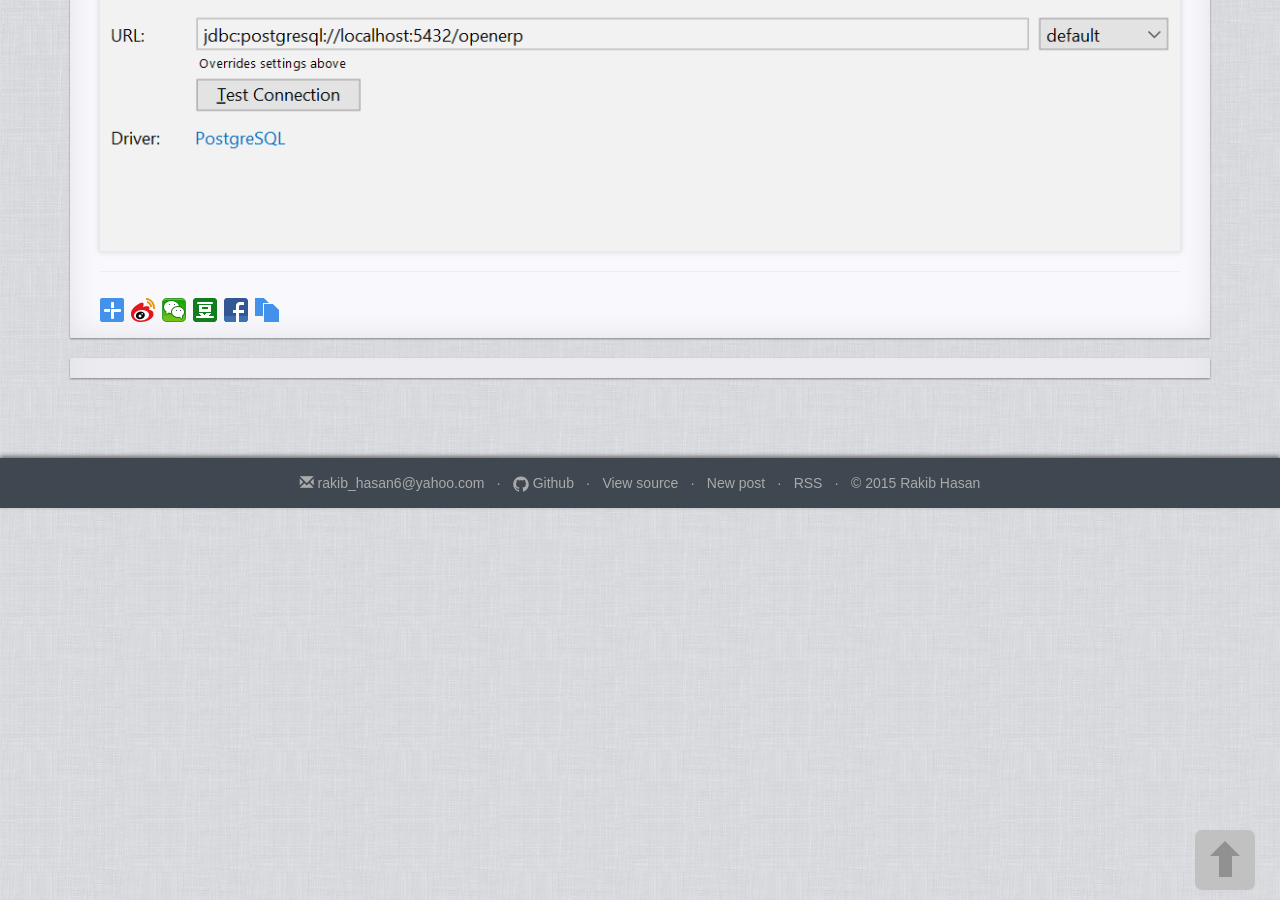
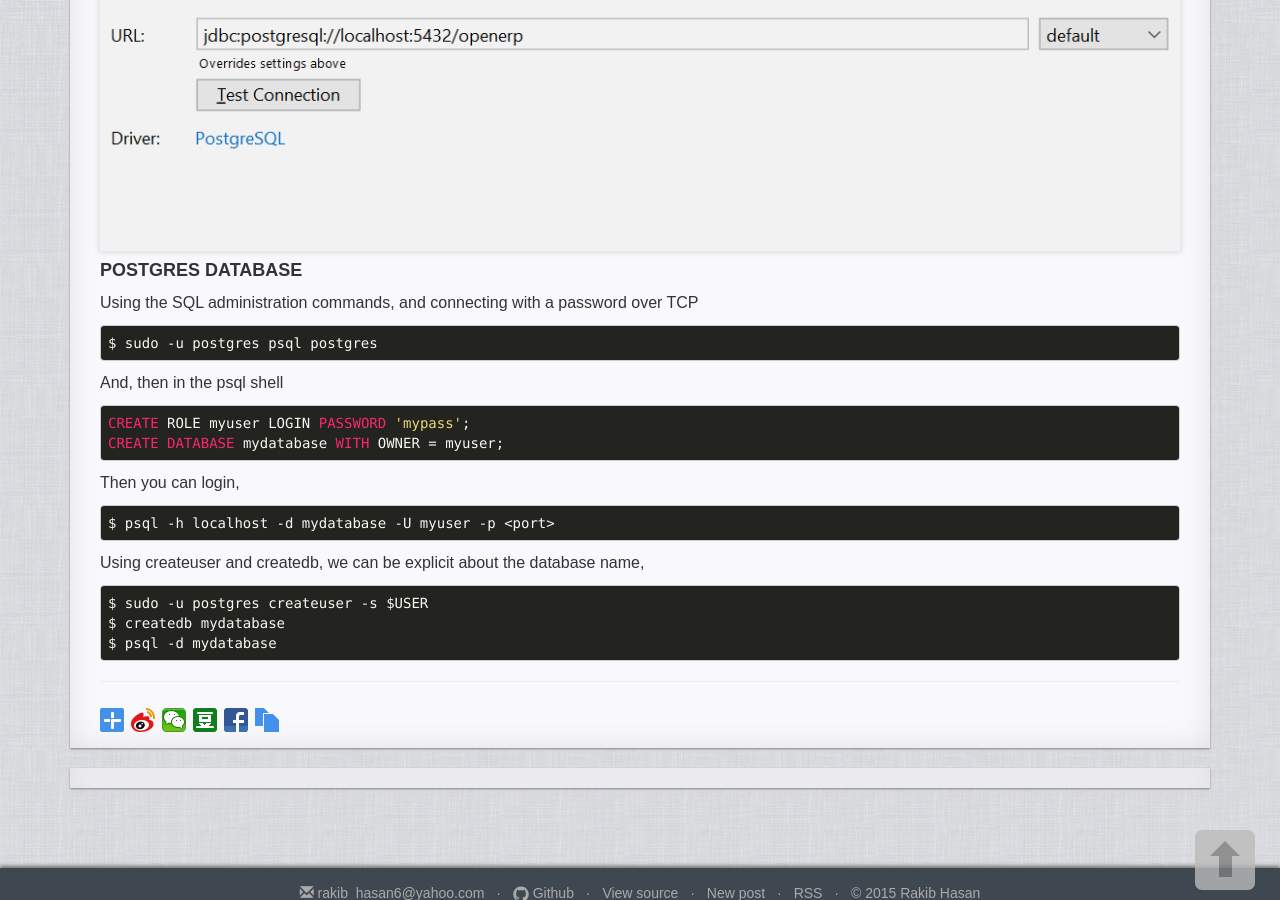
Before and after one commit to rakib09/rakib09.github.io, a Jekyll site: the page built from _posts/devops/2018-12-20-database-remote-connection.md, in a window 1280 px wide and 900 px high, scrolled down 1718 px. Built offline with Jekyll 4.4.1, drawn with Linux system fonts in a browser that asks for light colours; comment, search, counter and statistics services are not loaded.

````diff
--- a/_posts/devops/2018-12-20-database-remote-connection.md
+++ b/_posts/devops/2018-12-20-database-remote-connection.md
@@ -42,3 +42,28 @@
 Here user & password is the host machine User & Password
 
 ![Image](../../../../static/img/postgresql.PNG)
+
+
+#### POSTGRES DATABASE
+Using the SQL administration commands, and connecting with a password over TCP
+```
+$ sudo -u postgres psql postgres
+```
+And, then in the psql shell
+
+```
+CREATE ROLE myuser LOGIN PASSWORD 'mypass';
+CREATE DATABASE mydatabase WITH OWNER = myuser;
+```
+Then you can login,
+```
+$ psql -h localhost -d mydatabase -U myuser -p <port>
+```
+
+Using createuser and createdb, we can be explicit about the database name,
+
+```
+$ sudo -u postgres createuser -s $USER
+$ createdb mydatabase
+$ psql -d mydatabase
+```
````
Also changed, not shown: _posts/git/2020-07-01-Learning-git.md (added, +8 -0 lines).
